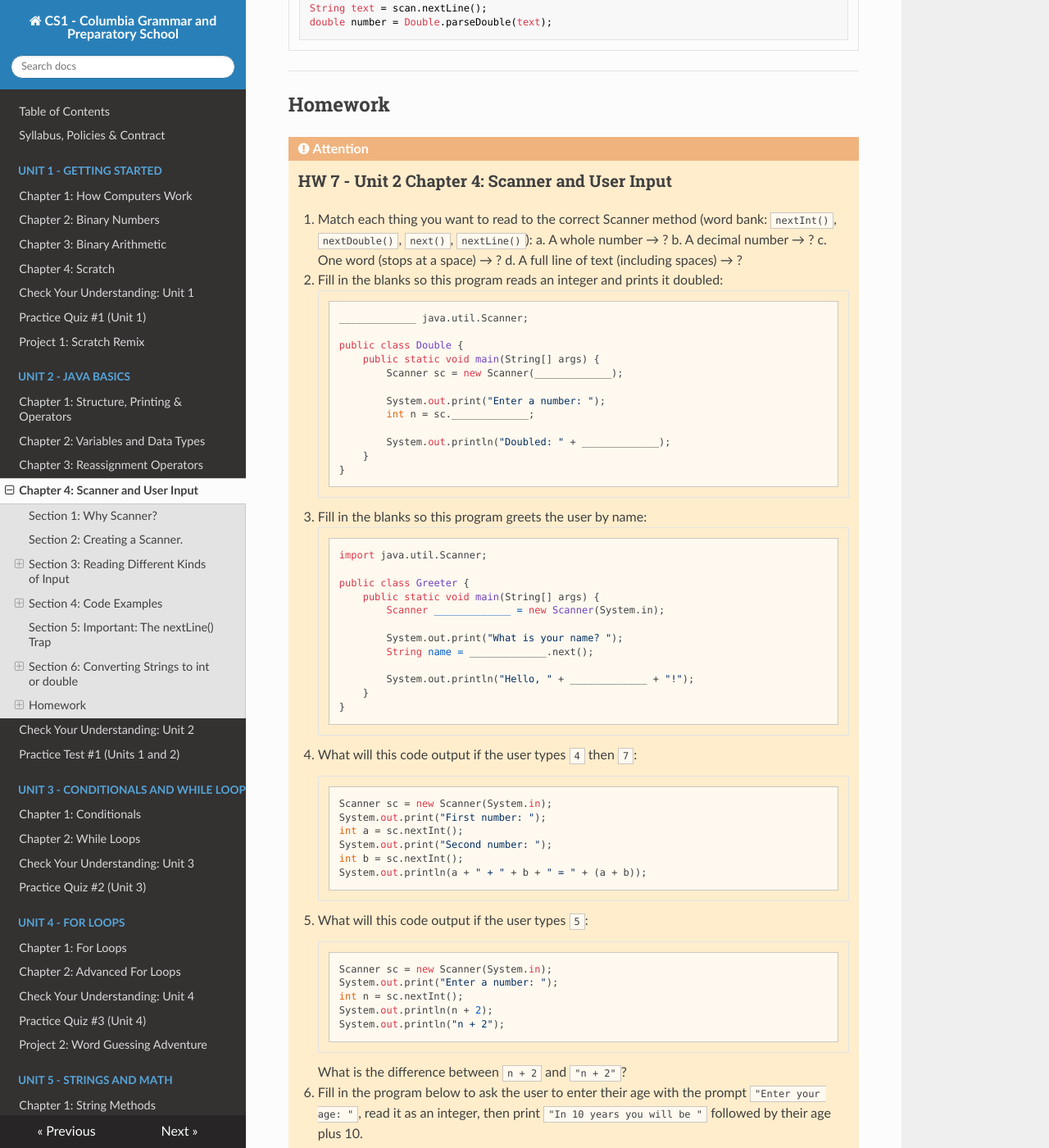
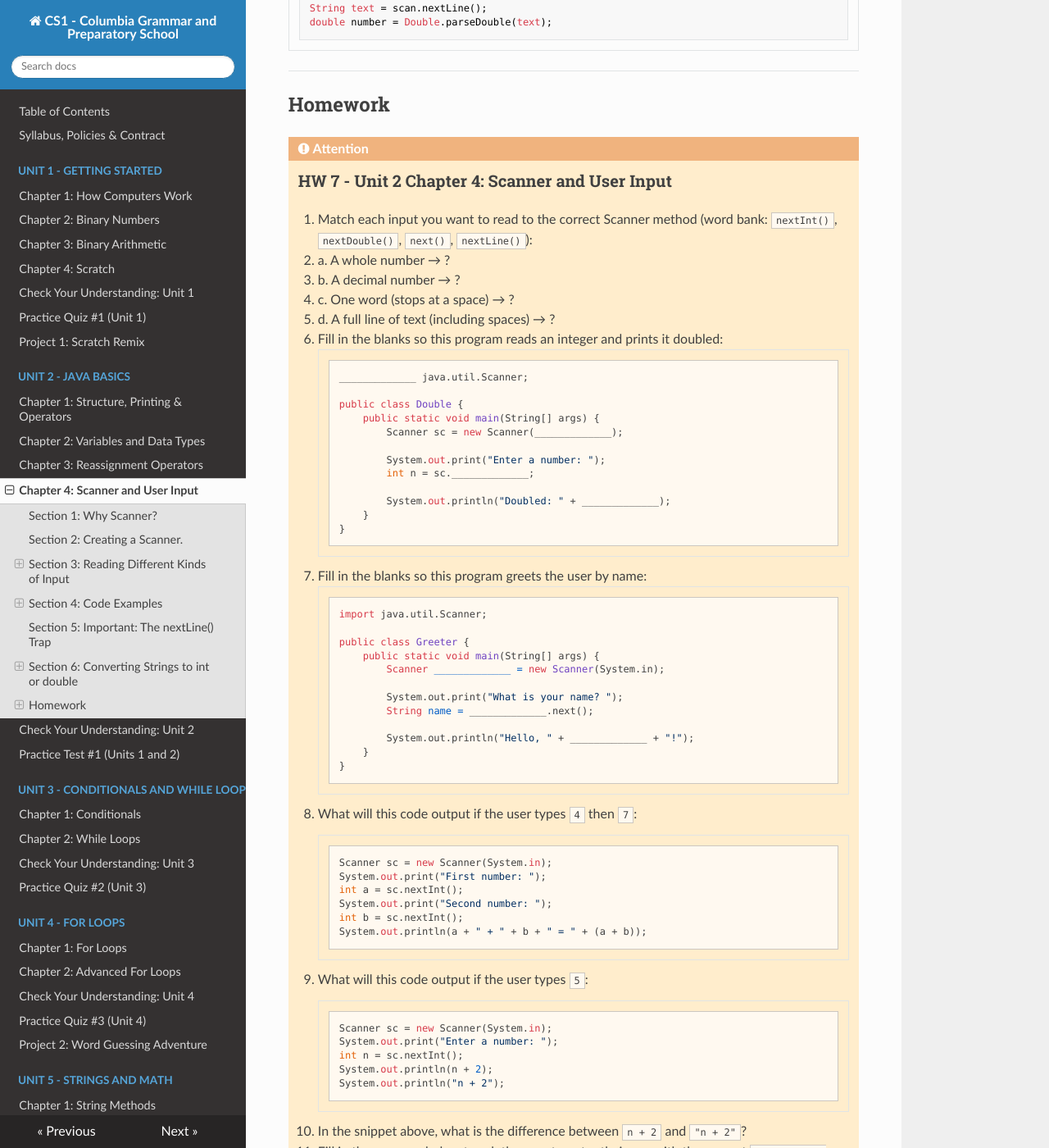
Before and after one commit to kjergens/cs1-site, an MkDocs documentation site: the page built from docs/unit2/notes_04_scanner.md, in a window 1280 px wide and 1400 px high, scrolled down 3549 px. Shown: the whole window at 82% size. Built offline with MkDocs 1.6.1, drawn with Linux system fonts in a browser that asks for light colours; nearby versions of some CDN libraries.

Commit message:
fix nums

````diff
--- a/docs/unit2/notes_04_scanner.md
+++ b/docs/unit2/notes_04_scanner.md
@@ -147,11 +147,11 @@
 !!! attention
     ### HW 7 - Unit 2 Chapter 4: Scanner and User Input
 
-    1. Match each thing you want to read to the correct Scanner method (word bank: `nextInt()`, `nextDouble()`, `next()`, `nextLine()`):
-     a. A whole number → ?
-     b. A decimal number → ?
-     c. One word (stops at a space) → ?
-     d. A full line of text (including spaces) → ?
+    1. Match each input you want to read to the correct Scanner method (word bank: `nextInt()`, `nextDouble()`, `next()`, `nextLine()`):
+    - a. A whole number → ?
+    - b. A decimal number → ?
+    - c. One word (stops at a space) → ?
+    - d. A full line of text (including spaces) → ?
     2. Fill in the blanks so this program reads an integer and prints it doubled:
     ```java
     _____________ java.util.Scanner;
@@ -199,8 +199,8 @@
     System.out.println(n + 2);
     System.out.println("n + 2");
     ```
-    What is the difference between `n + 2` and `"n + 2"`?
-    6. Fill in the program below to ask the user to enter their age with the prompt `"Enter your age: "`, read it as an integer, then print `"In 10 years you will be "` followed by their age plus 10.
+    6. In the snippet above, what is the difference between `n + 2` and `"n + 2"`?
+    7. Fill in the program below to ask the user to enter their age with the prompt `"Enter your age: "`, read it as an integer, then print `"In 10 years you will be "` followed by their age plus 10.
     ```java
     import java.util.Scanner;
 
````
Also changed, not shown: other parts of docs/unit2/notes_04_scanner.md (+3 -3 lines).
